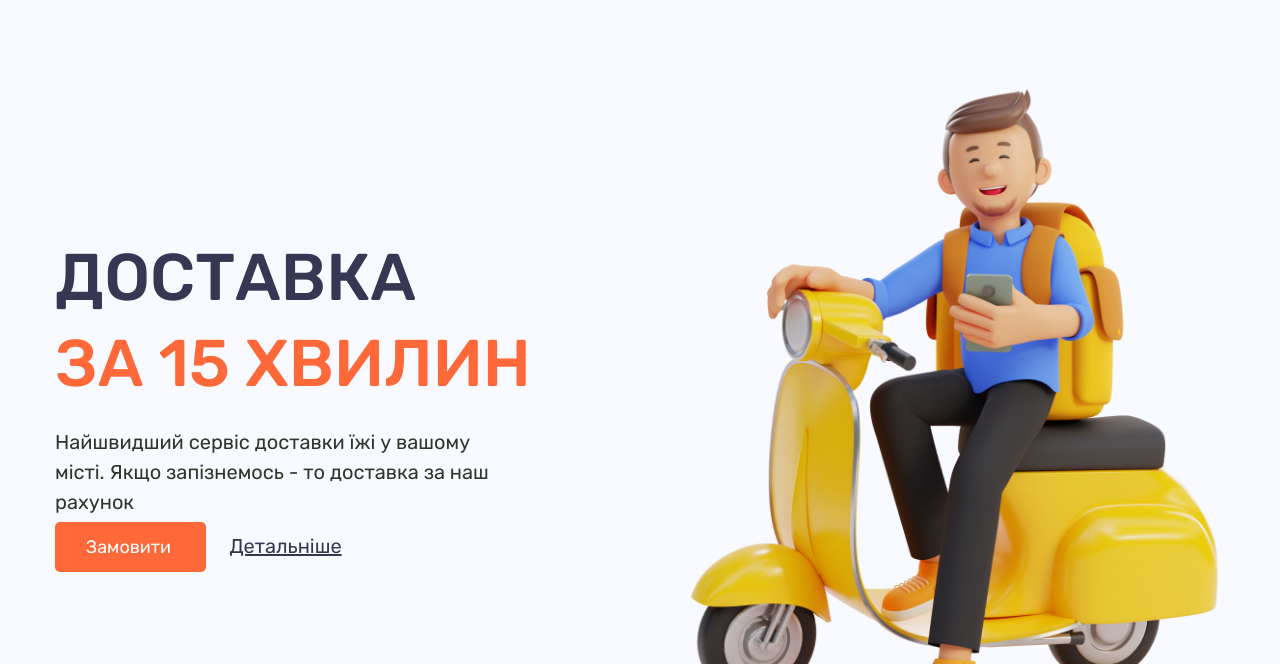
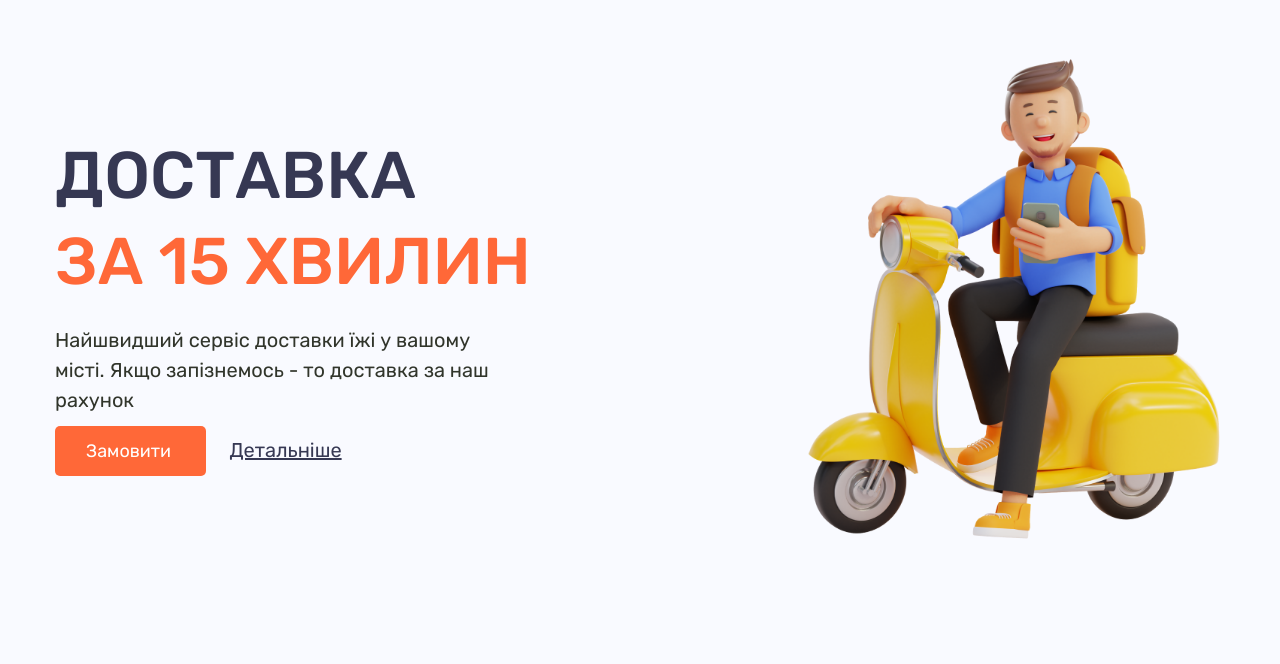
Before and after one commit to KanishVlad/SimpleFood, a website: page app/index.html in a window 1280 px wide. Shown: the part 94-758 px from the top of the page. Drawn offline with nearby package versions, Linux system fonts and the light colour scheme; files that its build step writes are made by us from their sources.

Commit message:
fixeded hero section

```diff
--- a/app/scss/components/_hero.scss
+++ b/app/scss/components/_hero.scss
@@ -1,16 +1,16 @@
 .hero {
-  padding-top: 173px;
+  padding-top: 145px;
 
   &__wrapper {
-    background-repeat: no-repeat;
-    background-position: top right;
-    background-size: contain;
-
+      background-repeat: no-repeat;
+      background-position: center right;
+      background-size: contain;
+      display: flex;
+      align-items: center;
+      height: 62vh;
   }
 
   &__content {
-    padding: 156px 0 155px;
-    margin-right: 134px;
     max-width: 476px;
     width: 100%;
   }
@@ -31,7 +31,7 @@
 
   &__text {
     max-width: 450px;
-    margin-bottom: 14px;
+    margin-bottom: 20px;
   }
 
   &__order-link {
```
